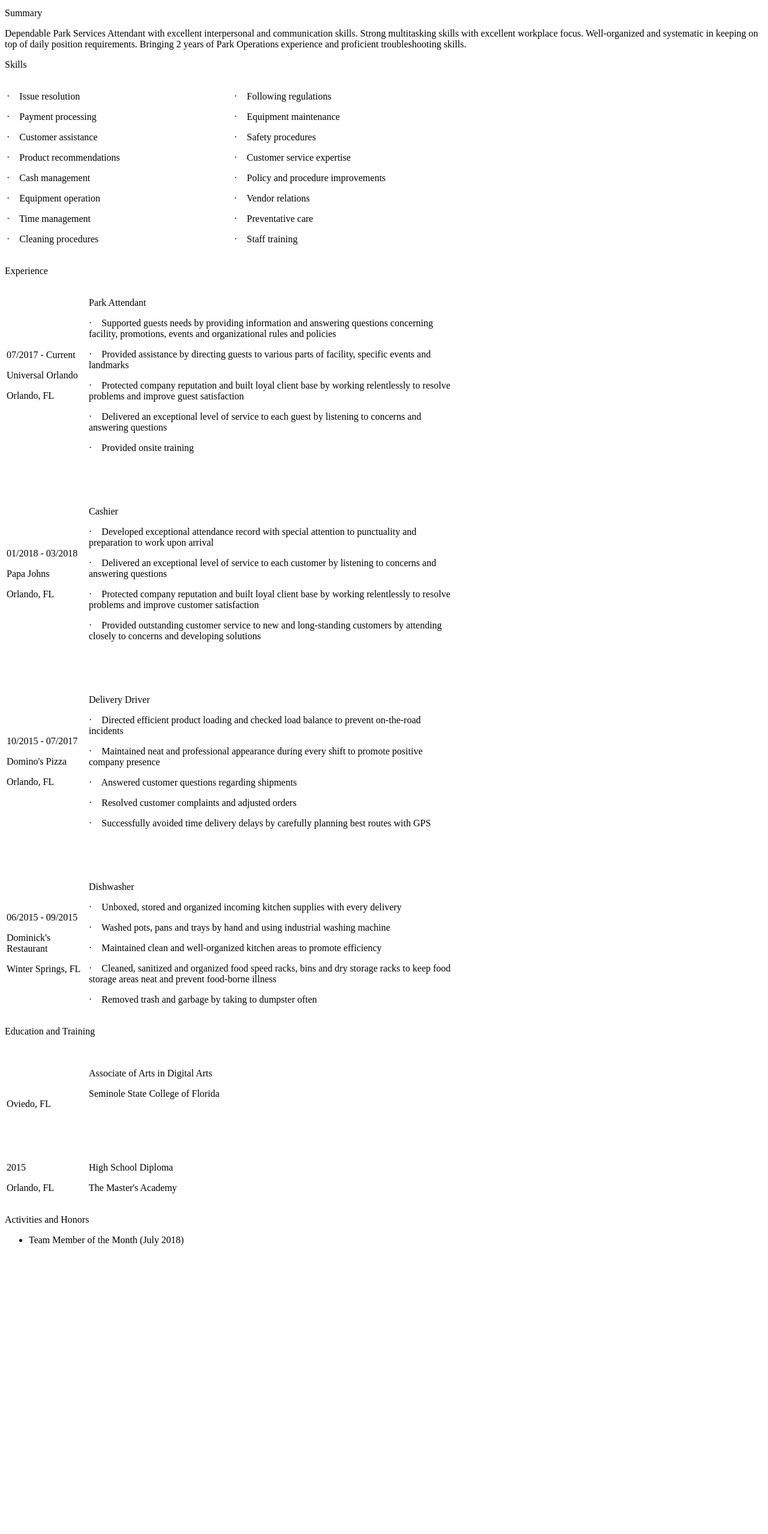
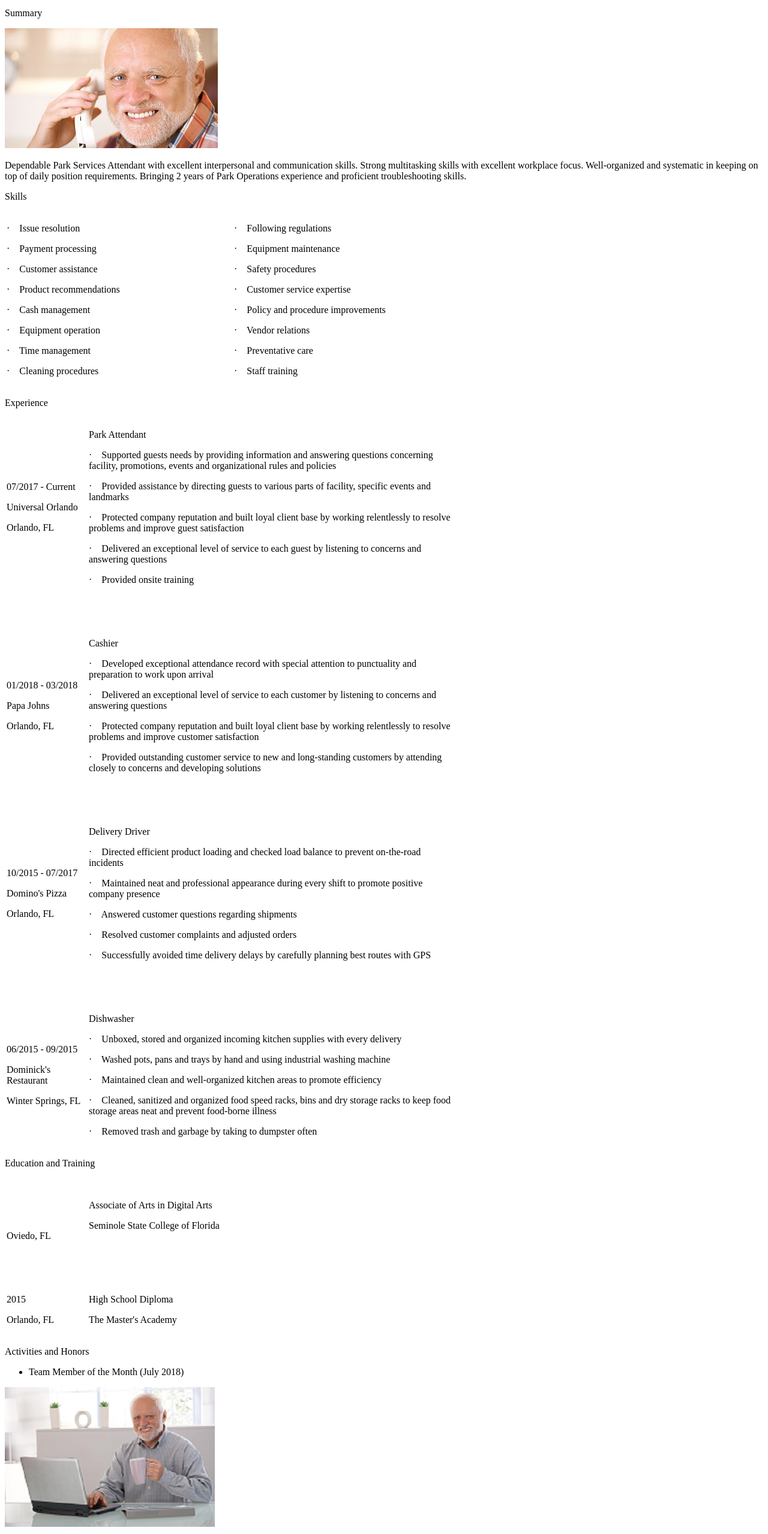
Before and after one commit to WillTrivi/fid, a plain HTML site: page resume/index.html in a window 1280 px wide. Shown: the part 71-2629 px from the top of the page at 60% size. Before the commit the page ends 2164 px from the top, so only its background shows below. Drawn offline with Linux system fonts and the light colour scheme.

Commit message:
Update index.html

```diff
--- a/resume/index.html
+++ b/resume/index.html
@@ -4,6 +4,7 @@
 <p>William Trovillion</p>
 <p>cdilling96@gmail.com&nbsp;&nbsp;|&nbsp;&nbsp;&nbsp;&nbsp;&nbsp;|&nbsp;&nbsp;&nbsp;H: 407-494-9218&nbsp;&nbsp;|&nbsp;&nbsp;&nbsp;&nbsp;&nbsp;|&nbsp;&nbsp;&nbsp;2038 Corner School Dr, Orlando, FL32820</p>
 <p>Summary</p>
+<img src="hidethepainharold2.jpg">
 <p>Dependable Park Services Attendant with excellent interpersonal and communication skills. Strong multitasking skills with excellent workplace focus. Well-organized and systematic in keeping on top of daily position requirements. Bringing 2 years of Park Operations experience and proficient troubleshooting skills.</p>
 <p>Skills</p>
 <table>
@@ -146,5 +147,6 @@
 <ul>
 <li>Team Member of the Month (July 2018)</li>
 </ul>
+<img src="harold-2.jpg">
 
 <html>
```
